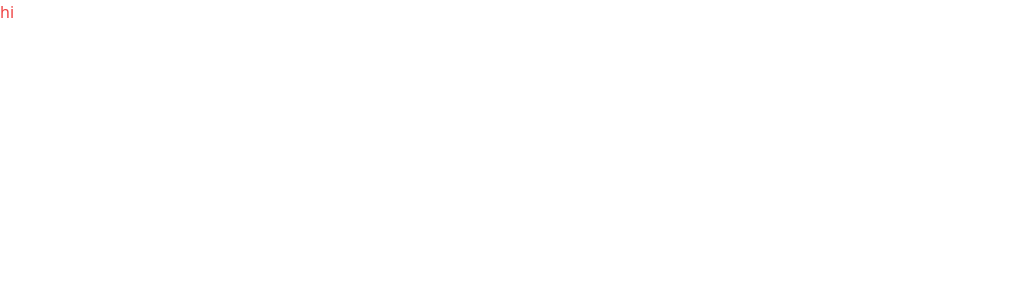
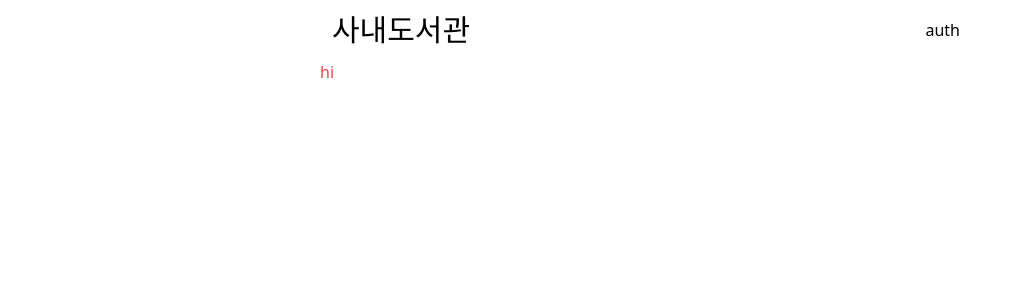
Before and after one commit to okbut/corporate-library-web-frontend, a Vue app: page / in a window 1280 px wide. Shown: the top 300 px of the page, without its empty margins (0-1021 px from the left). Built offline with nearby package versions, Linux system fonts and the light colour scheme.

Commit message:
add: layout

```diff
--- /dev/null
+++ b/src/components/layouts/TheLayout.vue
@@ -0,0 +1,12 @@
+<script setup lang="ts">
+import TheHeader from '../ui/TheHeader.vue'
+</script>
+
+<template>
+  <div class="flex flex-col items-center w-full min-h-screen">
+    <TheHeader />
+    <main class="flex-1 w-1/2">
+      <slot />
+    </main>
+  </div>
+</template>
--- /dev/null
+++ b/src/components/ui/TheHeader.vue
@@ -0,0 +1,16 @@
+<template>
+  <header class="w-1/2">
+    <nav class="flex items-center justify-between w-full">
+      <div class="p-3">
+        <span class="text-3xl">사내도서관</span>
+      </div>
+      <div>
+        <ul>
+          <li>
+            <span>auth</span>
+          </li>
+        </ul>
+      </div>
+    </nav>
+  </header>
+</template>
--- a/src/router/index.ts
+++ b/src/router/index.ts
@@ -8,7 +8,7 @@ const router = createRouter({
       path: '/',
       name: 'home',
       component: HomeView
-    },
+    }
   ]
 })
 
--- a/src/views/HomeView.vue
+++ b/src/views/HomeView.vue
@@ -1,8 +1,9 @@
 <script setup lang="ts">
+import TheLayout from '@/components/layouts/TheLayout.vue'
 </script>
 
 <template>
-  <main>
+  <TheLayout>
     <p class="text-red-500">hi</p>
-  </main>
+  </TheLayout>
 </template>
```
